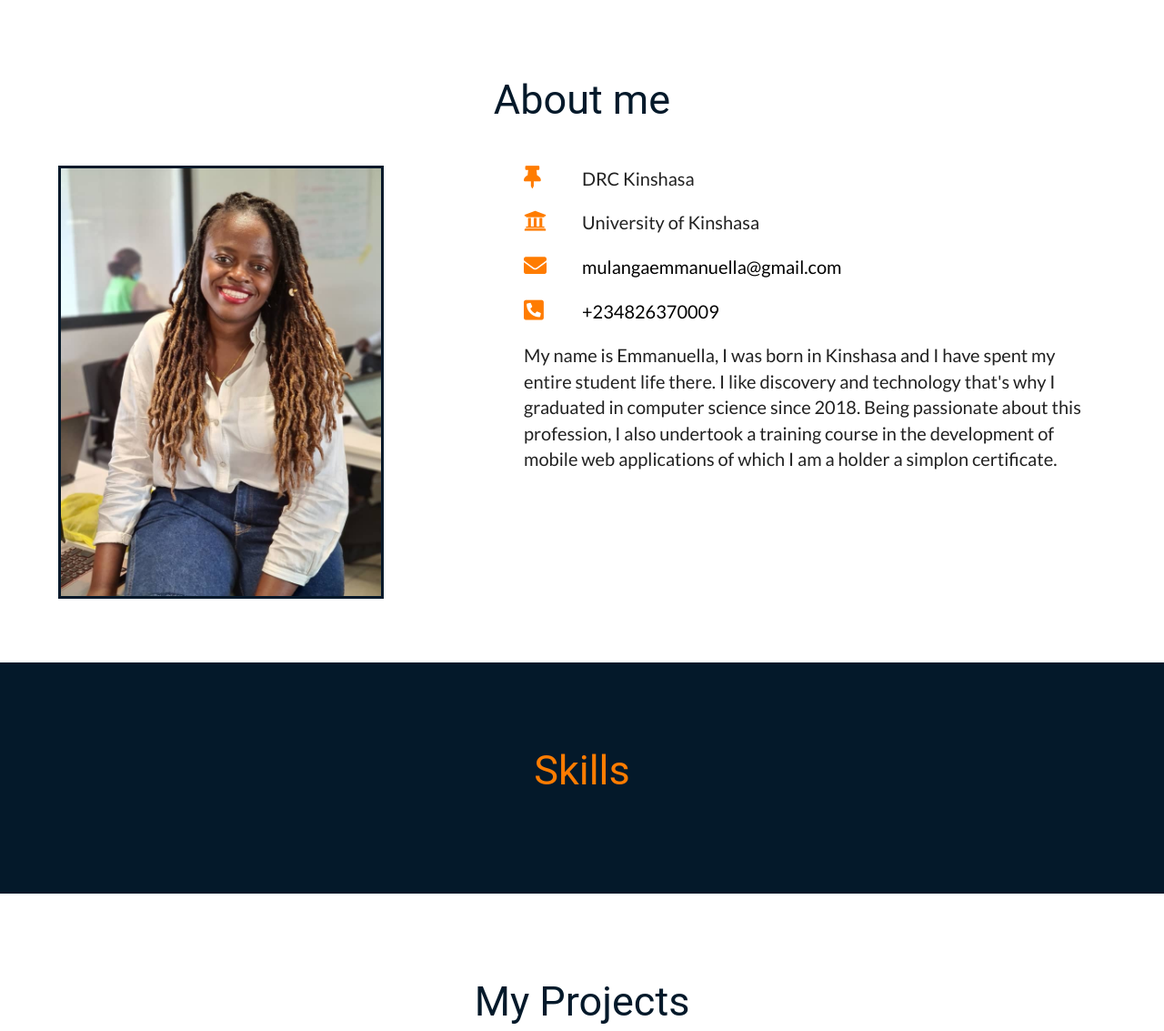
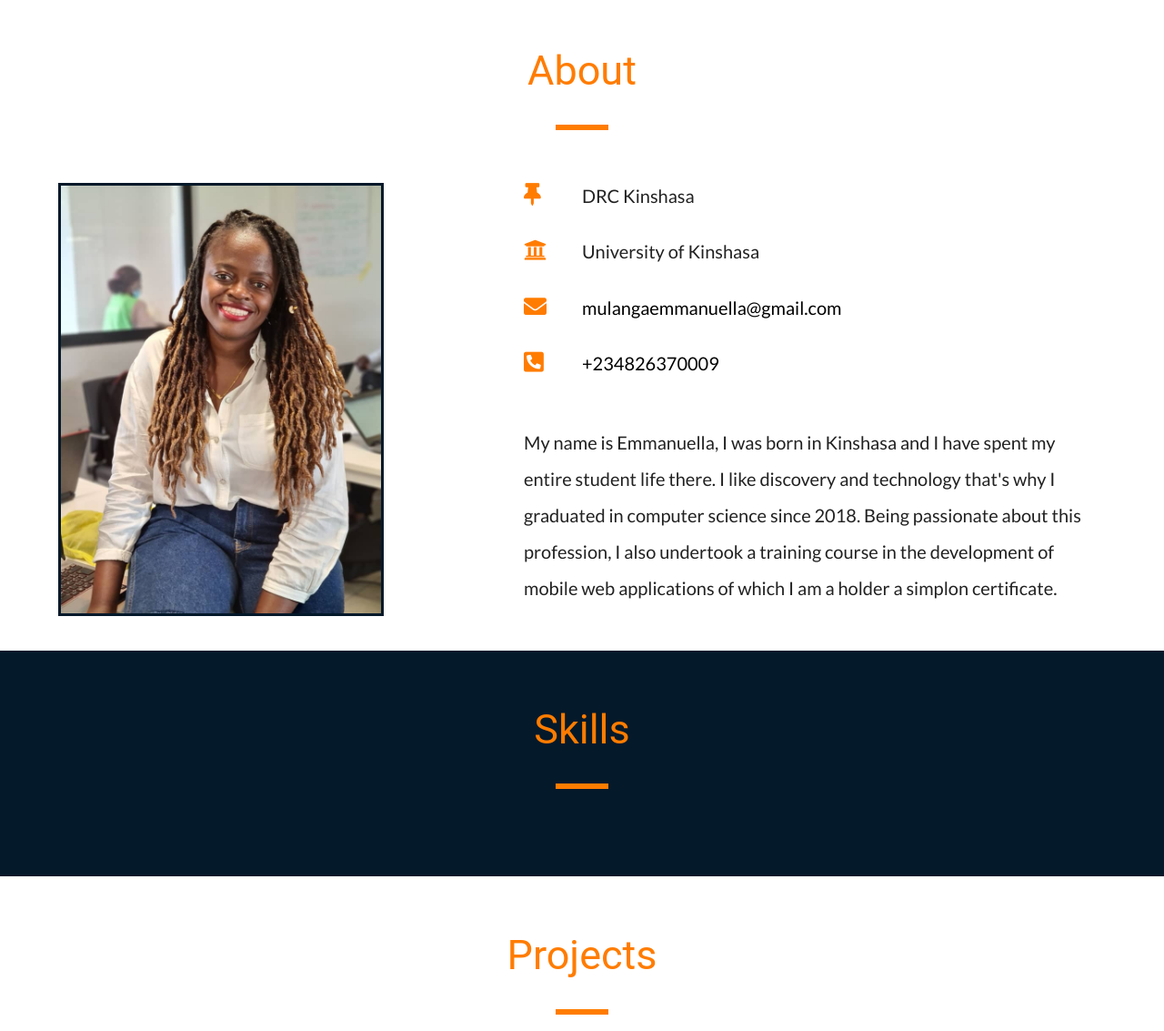
Before and after one commit to emmie125/emmie125.github.io, a website: page index.html in a window 1280 px wide. Shown: the part 740-1873 px from the top of the page at 91% size. Drawn offline with Linux system fonts and the light colour scheme; no server answers.

Commit message:
style: modify de margin and padding in all section

```diff
--- a/index.html
+++ b/index.html
@@ -77,7 +77,7 @@
         </section>
         <section class="container__section__about" id="about">
           <div class="titre">
-            <h2>About me</h2>
+            <h2>About</h2>
             <div class="soulignement"></div>
           </div>
           <div class="container__section__about__information">
@@ -106,7 +106,7 @@
                   <p><a href="tel:+24382637009">+234826370009</a></p>
                 </div>
               </div>
-              <p>
+              <p class="about-paragraph">
                 My name is Emmanuella, I was born in Kinshasa and I have spent
                 my entire student life there. I like discovery and technology
                 that's why I graduated in computer science since 2018. Being
@@ -129,7 +129,7 @@
         </section>
         <section class="container__section__projects" id="projects">
           <div class="titre">
-            <h2>My Projects</h2>
+            <h2>Projects</h2>
             <div class="soulignement"></div>
           </div>
           <div class="container__section__projects__container-card">
--- a/sass/pages/index.scss
+++ b/sass/pages/index.scss
@@ -32,9 +32,6 @@ header {
     width: 70%;
     height: 100%;
     @include removechips;
-    // display: flex;
-    // justify-content:right;
-    // text-align: right;
     a {
       width:7%;
       height: 100%;
@@ -49,11 +46,6 @@ header {
   background-color: $background;
   scroll-behavior: smooth;
 }
-// .menu-active {
-//   border-bottom: 5px solid $background !important;
-//   color: $background !important;
-//   padding:0.5% 0%;
-// }
 .menu-toggle {
   display: none important;
 }
@@ -138,7 +130,7 @@ header {
     }
   }
   &__projects {
-    padding: 5% 0%;
+    padding: 2.5% 0%;
     justify-content: center;
     text-align: center;
 
@@ -199,16 +191,13 @@ header {
     }
   }
   &__skills {
-    padding: 5% 0%;
+    padding: 2.5% 0%;
     background-color: $background;
     display: flex;
     flex-direction: column;
     width: 100%;
     padding-bottom: 5%;
 
-    h2 {
-      color: $color !important;
-    }
     &__category {
       width: auto;
       display: flex;
@@ -262,7 +251,7 @@ header {
     }
   }
   &__about {
-    padding: 5% 0%;
+    padding: 2.5% 0%;
     width: 100%;
     display: flex;
     flex-direction: column;
@@ -271,9 +260,13 @@ header {
       display: flex;
       justify-content: center;
       width: 100%;
+      padding-top: 2%;
+      .about-paragraph{
+        margin-top: 3%;
+        line-height:40px;
+      }
       &__profil {
         width: 40%;
-
         img {
           width: 70%;
           border: 3px solid $background;
@@ -302,6 +295,7 @@ header {
           div {
             display: flex;
             width: 100%;
+            margin-bottom: 2%;
             & p:nth-child(1) {
               width: 10%;
             }
@@ -321,7 +315,6 @@ header {
   }
 }
 .titre {
-  text-align: center;
   width: 15%;
   position: relative;
   left: 0;
@@ -329,21 +322,21 @@ header {
   right: inherit;
   bottom: 0;
   margin: 0% auto;
+  text-align: center;
+  .soulignement {
 
-  .soulignement {
-    width: 0%;
-    background-color: $color;
+    width: 5%;
+   border-top: 6px solid $color;
     height: 3px;
+    display: inline-block;
   }
   h2 {
     font-family: $font-family;
-    color: $background;
+    color: $color;
     font-weight: normal;
     font-size: 45px;
   }
-  // h2:hover .soulignement{
-  //     animation:soulignementanimation 2s;
-  // }
+
 }
 @keyframes soulignementanimation {
   0% {
```
Also changed, not shown: css/style.css, 1 other file.
